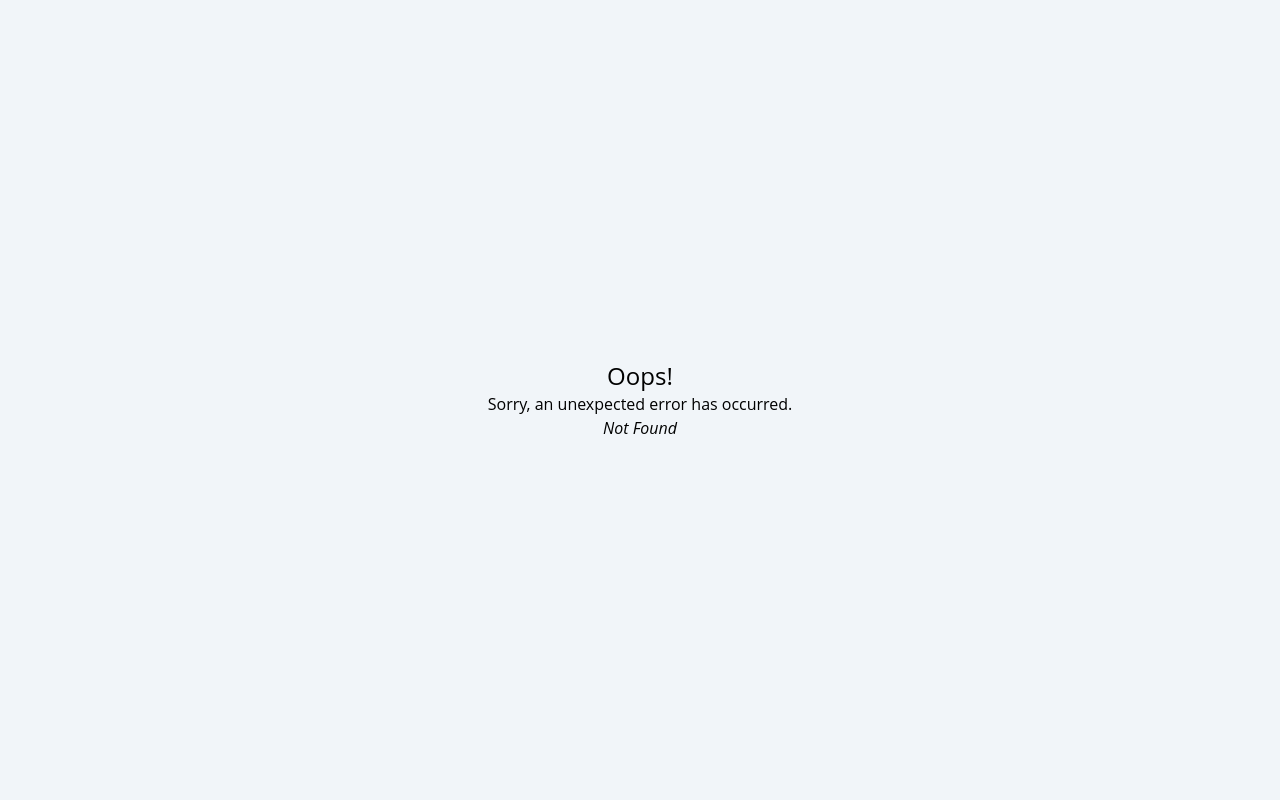
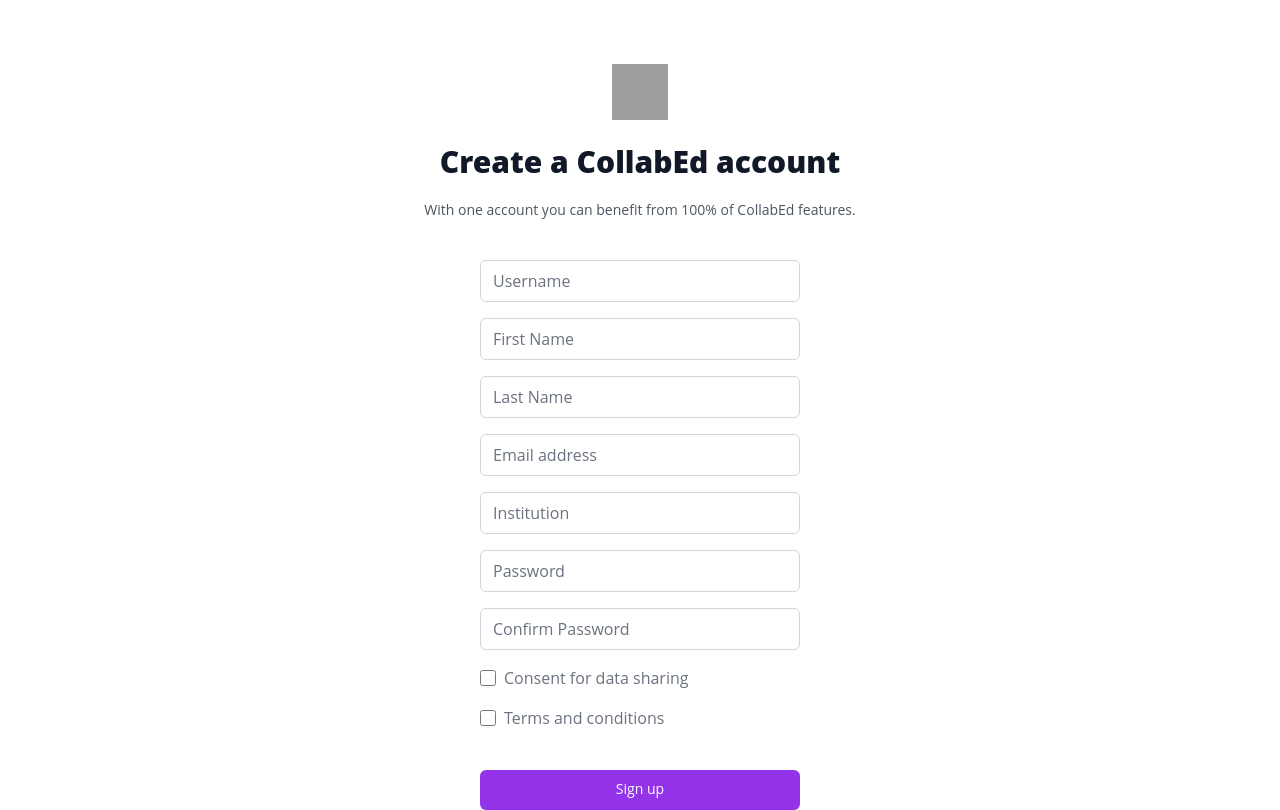
Before and after one commit to WageeshaR/CEClient, a React (Vite) app: page /register in a window 1280 px wide. Before the commit this address had no page. Built offline with nearby package versions, Linux system fonts and the light colour scheme; grey boxes are pictures that could not be loaded.

Commit message:
Fix TS errors

```diff
--- a/src/api/apiHandler.js
+++ b/src/api/apiHandler.ts
@@ -1,4 +1,3 @@
-import { data } from 'autoprefixer';
 import axios from 'axios';
 
 const baseUrl = "http://localhost:8080";
@@ -8,7 +7,7 @@
     'Accept': '*/*'
   }
 
-export const authenticate = async (username, password) => {
+export const authenticate = async (username: string, password: string) => {
     return axios.post(
         baseUrl + "/login",
         JSON.stringify({
@@ -19,7 +18,7 @@
     )
 }
 
-export const getAllUsers = async (token) => {
+export const getAllUsers = async (token: string) => {
     return axios.get(
         baseUrl + "/users",
         { headers: {...headers, 'Authorization': token } }
--- a/src/components/FormAction.tsx
+++ b/src/components/FormAction.tsx
@@ -1,9 +1,13 @@
 export default function FormAction({
-    handleSubmit,
-    type='Button',
-    action='submit',
-    text
-}){
+        type,
+        action,
+        text
+    }:{
+        type: string,
+        action: any,
+        text: string
+    }
+){
     return(
         <>
         {
--- a/src/components/Login.tsx
+++ b/src/components/Login.tsx
@@ -7,15 +7,15 @@
 import { useDispatch, useSelector } from 'react-redux'
 import { loginThunk } from '../store/features/auth/auth'
 
-const fields = loginFields
-let initialFieldsState = {}
-fields.forEach(field => initialFieldsState[field.id] = '')
+const fields: any = loginFields
+let initialFieldsState: any = {}
+fields.forEach((field: any) => initialFieldsState[field.id] = '')
 
 export default function Login() {
     const navigate = useNavigate()
     const dispatch = useDispatch()
     const [fieldState, setFieldState] = useState(initialFieldsState)
-    const token = useSelector(state => state.auth.data.token)
+    const token = useSelector((state: any) => state.auth.data.token)
 
     useEffect(() => {
         console.log("Token value: ", token)
@@ -24,16 +24,16 @@
         }
     }, [token])
 
-    const handleChange = (e) => {
-        setFieldState({...fieldState, [e.target.id]:e.target.value})
+    const handleChange = (e: any) => {
+        setFieldState({...fieldState, [e.target?.id]:e.target.value})
     }
 
-    const handleSubmit = (e) => {
+    const handleSubmit = (e: any) => {
         e.preventDefault()
         authenticateUser(e)
     }
 
-    const authenticateUser = async (e) => {
+    const authenticateUser = async (e: any) => {
         const username = e.target["username"].value
         const password = e.target["password"].value
         dispatch(loginThunk({ username: username, password: password }))
@@ -43,7 +43,7 @@
         <form onSubmit={handleSubmit} className="mt-8 space-y-6 w-3/12 m-auto">
             <div className="-space-y-px">
                 {
-                    fields.map(field =>
+                    fields.map((field: any) =>
                             <Input
                                 key={field.id}
                                 handleChange={handleChange}
@@ -55,13 +55,14 @@
                                 type={field.type}
                                 isRequired={field.isRequired}
                                 placeholder={field.placeholder}
+                                customClass={null}
                         />
 
                     )
                 }
             </div>
             <FormExtra />
-            <FormAction handleSubmit={handleSubmit} text={"Sign in"}/>
+            <FormAction type='Button' action='submit' text={"Sign in"}/>
         </form>
     )
 }
--- a/src/components/Register.tsx
+++ b/src/components/Register.tsx
@@ -3,24 +3,24 @@
 import FormAction from "./FormAction";
 import Input from "./Input";
 
-const fields=signupFields;
-let fieldsState={};
+const fields: any = signupFields;
+let fieldsState: any = {};
 
-fields.forEach(field => fieldsState[field.id]='');
+fields.forEach((field: any) => fieldsState[field.id] = '');
 
 export default function Register() {
-  const [signupState,setSignupState]=useState(fieldsState);
+  const [signupState,setSignupState] = useState(fieldsState);
 
-  const handleChange=(e)=>setSignupState({...signupState,[e.target.id]:e.target.value});
+  const handleChange = (e: any) => setSignupState({...signupState, [e.target.id]:e.target.value});
 
-  const handleSubmit=(e)=>{
+  const handleSubmit = (e: any) => {
     e.preventDefault();
     console.log(signupState)
     createAccount()
   }
 
   //handle Signup API Integration here
-  const createAccount=()=>{
+  const createAccount = () => {
 
   }
 
@@ -28,7 +28,7 @@
         <form className="mt-8 space-y-6 w-3/12 m-auto" onSubmit={handleSubmit}>
             <div className="">
             {
-                    fields.map(field=>
+                    fields.map((field: any) =>
                             <Input
                                 key={field.id}
                                 handleChange={handleChange}
@@ -40,11 +40,12 @@
                                 type={field.type}
                                 isRequired={field.isRequired}
                                 placeholder={field.placeholder}
+                                customClass={null}
                         />
 
                     )
                 }
-            <FormAction handleSubmit={handleSubmit} text="Sign up" />
+            <FormAction type='Button' action='submit' text="Sign up" />
             </div>
         </form>
     )
--- a/src/index.tsx
+++ b/src/index.tsx
@@ -21,11 +21,11 @@
     element: <LoginPage />,
     errorElement: <ErrorPage />,
   },
-  // {
-  //   path: "/register",
-  //   element: <RegisterPage />,
-  //   errorElement: <ErrorPage />,
-  // },
+  {
+    path: "/register",
+    element: <RegisterPage />,
+    errorElement: <ErrorPage />,
+  },
   {
     path: "/home",
     element: <Home />,
--- a/src/pages/auth/RegisterPage.tsx
+++ b/src/pages/auth/RegisterPage.tsx
@@ -1,11 +1,16 @@
-import React from "react";
 import Register from "../../components/Register";
 import Header from "../../components/Header";
 
 const RegisterPage = () => {
     return (
         <>
-            <Header marginTop="mt-16"/>
+            <Header
+                heading="Create a CollabEd account"
+                paragraph="With one account you can benefit from 100% of CollabEd features."
+                linkName=""
+                linkUrl=""
+                marginTop="mt-16"
+            />
             <Register />
         </>
     )
--- a/src/pages/util/Error.tsx
+++ b/src/pages/util/Error.tsx
@@ -1,4 +1,3 @@
-import React from "react";
 import { useRouteError } from "react-router-dom";
 
 export default function ErrorPage() {
--- a/src/store/features/auth/auth.ts
+++ b/src/store/features/auth/auth.ts
@@ -1,9 +1,9 @@
-import { createAsyncThunk, createSlice } from "@reduxjs/toolkit";
+import { PayloadAction, createAsyncThunk, createSlice } from "@reduxjs/toolkit";
 import { authenticate } from "../../../api/apiHandler";
 import { AUTH_TOKEN_HEADER } from "../../../constants/apiConstants";
 
-export const loginThunk = createAsyncThunk('auth/loginThunk', async (credentials) => {
-    const { data, headers } = await authenticate(credentials.username, credentials.password)
+export const loginThunk: any = createAsyncThunk('auth/loginThunk', async (credentials: any) => {
+    const { data, headers }: any = await authenticate(credentials.username, credentials.password)
     const token = headers.get(AUTH_TOKEN_HEADER)
     return { data, token }
 })
@@ -19,8 +19,8 @@
         error: null
     },
     reducers: {
-        logoutReducer: state => state.token = "",
-        signUpReducer: (state, action) => {}
+        logoutReducer: (state: any) => { state.token = "" },
+        signUpReducer: () => {}
     },
     extraReducers(builder) {
         builder
@@ -39,6 +39,6 @@
     }
 })
 
-export const { loginReducer, logoutReducer, signUpReducer } = authSlice.actions
+export const { logoutReducer, signUpReducer } = authSlice.actions
 export default authSlice.reducer
-export const selectToken = state => state.auth.data.token
+export const selectToken = (state: any) => state.auth.data.token
```
Also changed, not shown: src/components/Input.tsx (+14 -2 lines), src/constants/formFields.ts (+75 -75 lines).
